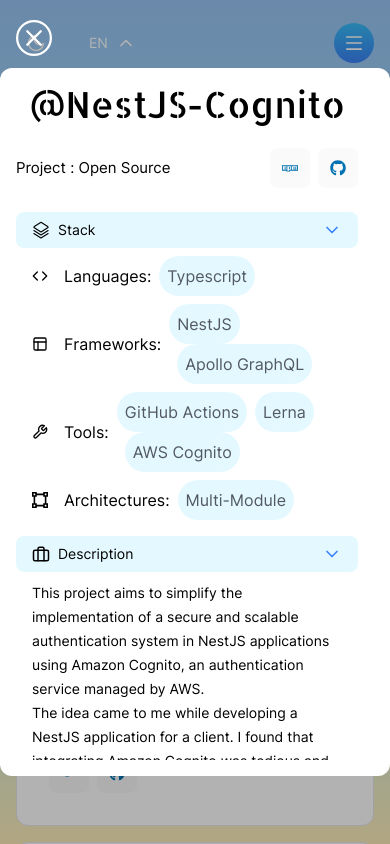
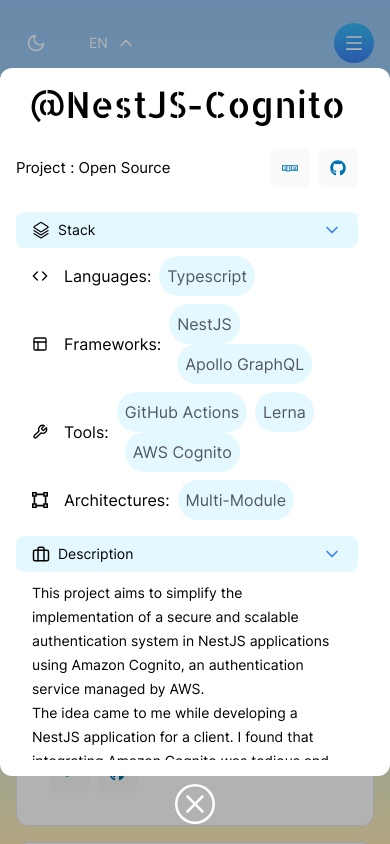
Before and after one commit to Lokicoule/portfolio, a React (Vite) app: page /works in a window 390 px wide. Both pictures are taken after a click on the button "@nestjs-cognito". Shown: the top 844 px of the page. Built offline with nearby package versions, Linux system fonts and the light colour scheme.

Commit message:
fix(modal): mobile

```diff
--- a/src/shared/components/adapters/@headlessui/Modal.tsx
+++ b/src/shared/components/adapters/@headlessui/Modal.tsx
@@ -61,7 +61,8 @@
               <div className="overflow-y-scroll max-h-[80vh] no-scrollbar">
                 <BsXCircle
                   onClick={handleClose}
-                  className="text-4xl cursor-pointer absolute -top-12 md:-right-10 md:-top-6 z-50 text-white transition transform hover:rotate-45 duration-300 ease-in-out"
+                  className="h-10 w-10 cursor-pointer absolute -bottom-12 right-1/2 transform translate-x-1/2 md:-right-10 md:-top-6 z-50 text-white transition transform hover:rotate-45 duration-300 ease-in-out focus-no-outline"
+                  tabIndex={0}
                 />
                 <Dialog.Panel className={panelClassName} as="div">
                   {children({
```
